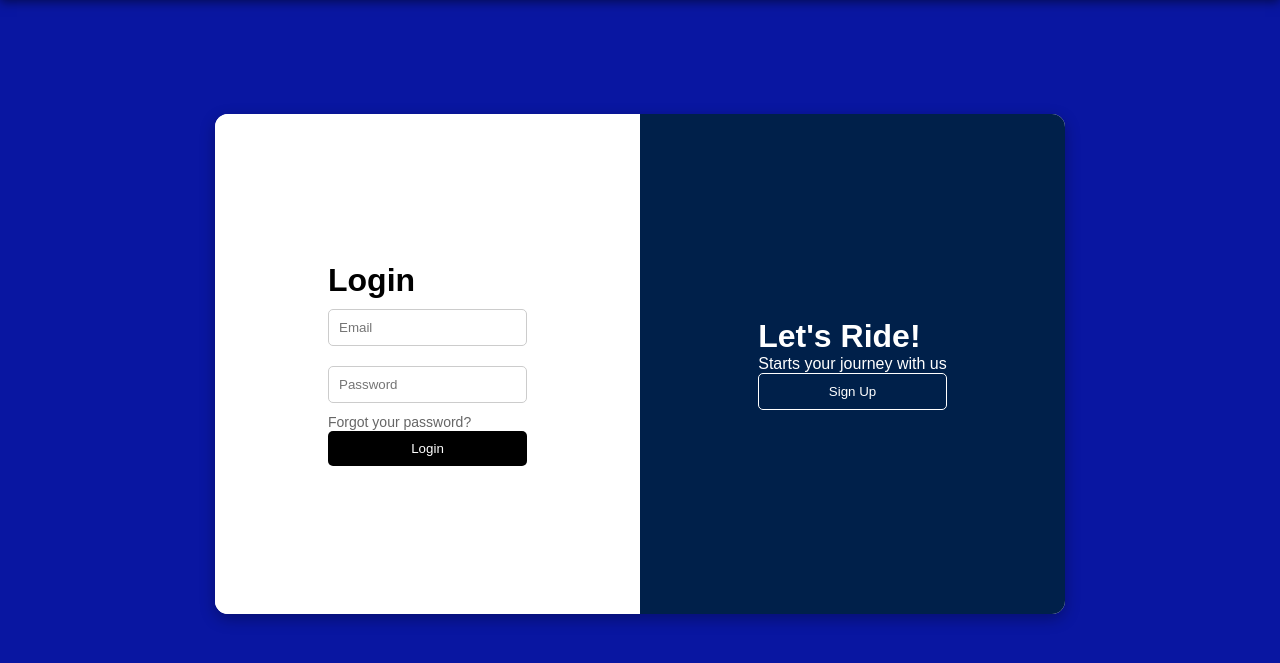
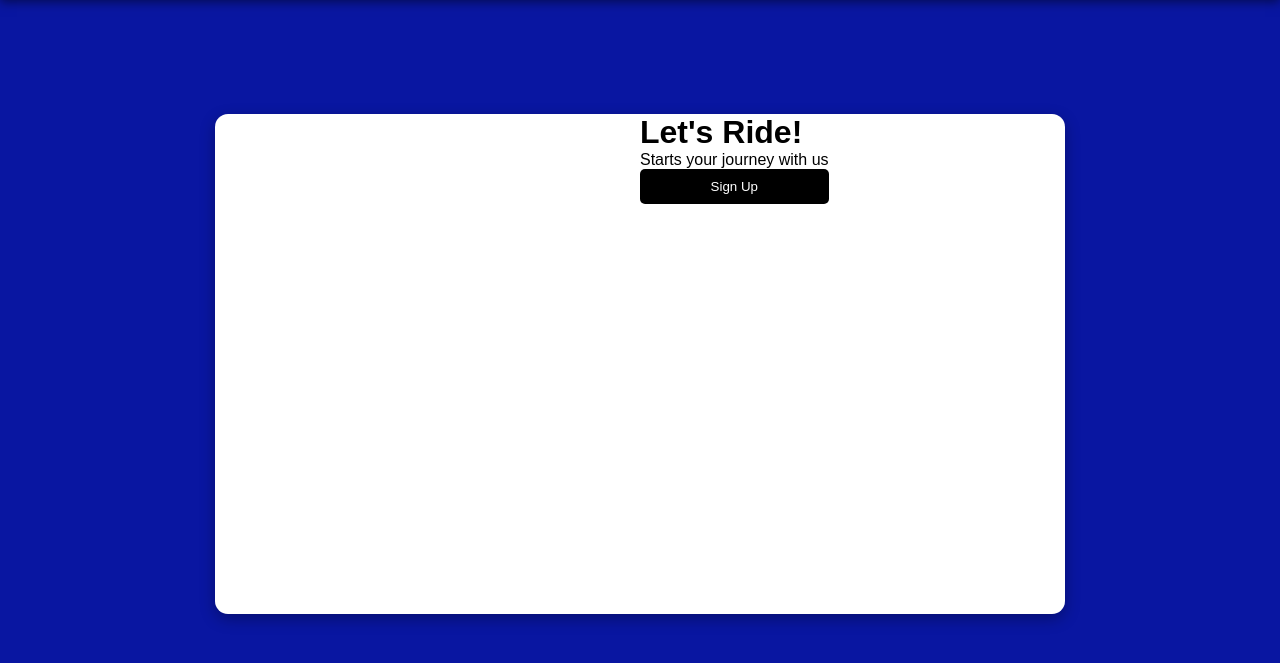
Before and after one commit to WeeLip0513/Capstone-Project, a PHP site: page /login.php in a window 1280 px wide. Shown: the part 66-729 px from the top of the page. Run offline with PHP 8.4, Linux system fonts and the light colour scheme.

Commit message:
Login update

```diff
--- a/carpool/css/login.css
+++ b/carpool/css/login.css
@@ -18,17 +18,42 @@
 
 .login-container{
     width: 50%;
-    background: #fff;
+    background: #FFFFFF;
     display: flex;
     flex-direction: column;
     align-items: center;
     justify-content: center;
     padding: 40px;
 }
-
+.passenger-container{
+    opacity: 0;
+    z-index: 1;
+}
+form{
+    height: 100%;
+    display: flex;
+    flex-direction: column;
+    align-items: center;
+    justify-content: center;
+    padding: 0px 50px;
+}
+h1{
+    color: var(--grad-clrl);
+}
+.infield{
+    position: relative;
+    margin: 8px 0px;
+    padding: 20px;
+    width: 100%;
+}
+input{
+    width: 100%;
+    padding: 12px 8px;
+    background-color: #FFFFFF;
+}
 input {
     width: 100%;
-    padding: 10px;
+    padding: 12px 8px;
     margin: 10px 0;
     border: 1px solid #ccc;
     border-radius: 5px;
@@ -56,7 +81,7 @@ input {
     background-color: #333;
 }
 
-.overlay-container {
+/* .overlay-container {
     width: 50%;
     background-color: #00204a;
     color: white;
@@ -64,10 +89,10 @@ input {
     flex-direction: column;
     align-items: center;
     justify-content: center;
-    padding: 40px;
+    padding: 0px;
 }
 
 .overlay-container button {
     background-color: transparent;
     border: 1px solid white;
-}
+} */
--- a/carpool/login.php
+++ b/carpool/login.php
@@ -16,7 +16,7 @@ include("headerHomepage.php");
 
 <body>
     <div class="login-all-container">
-        <div class="login-container">
+        <div class="login-container passenger-container">
             <form action="#">
                 <h1>Login</h1>
                 <div class="infield">
```
